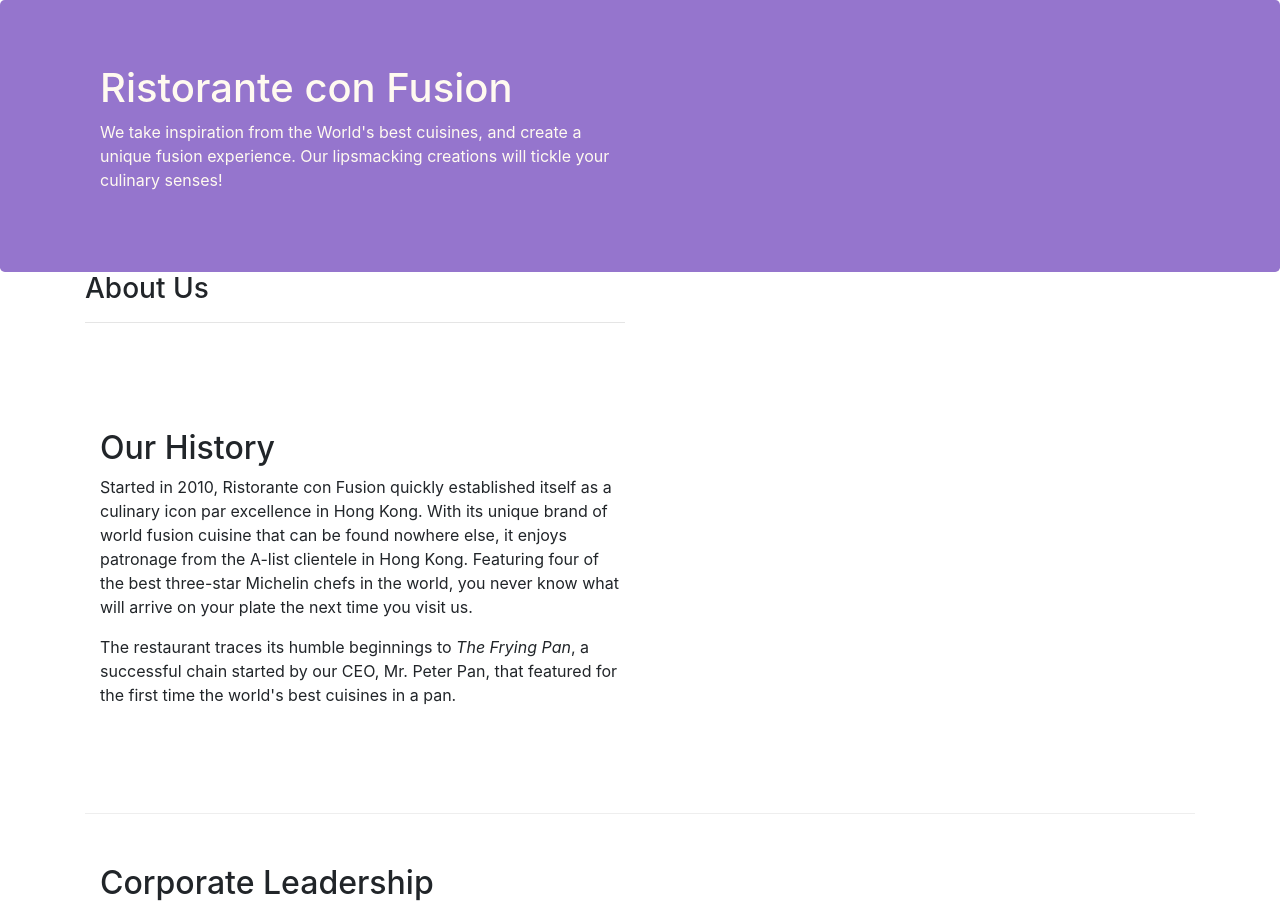
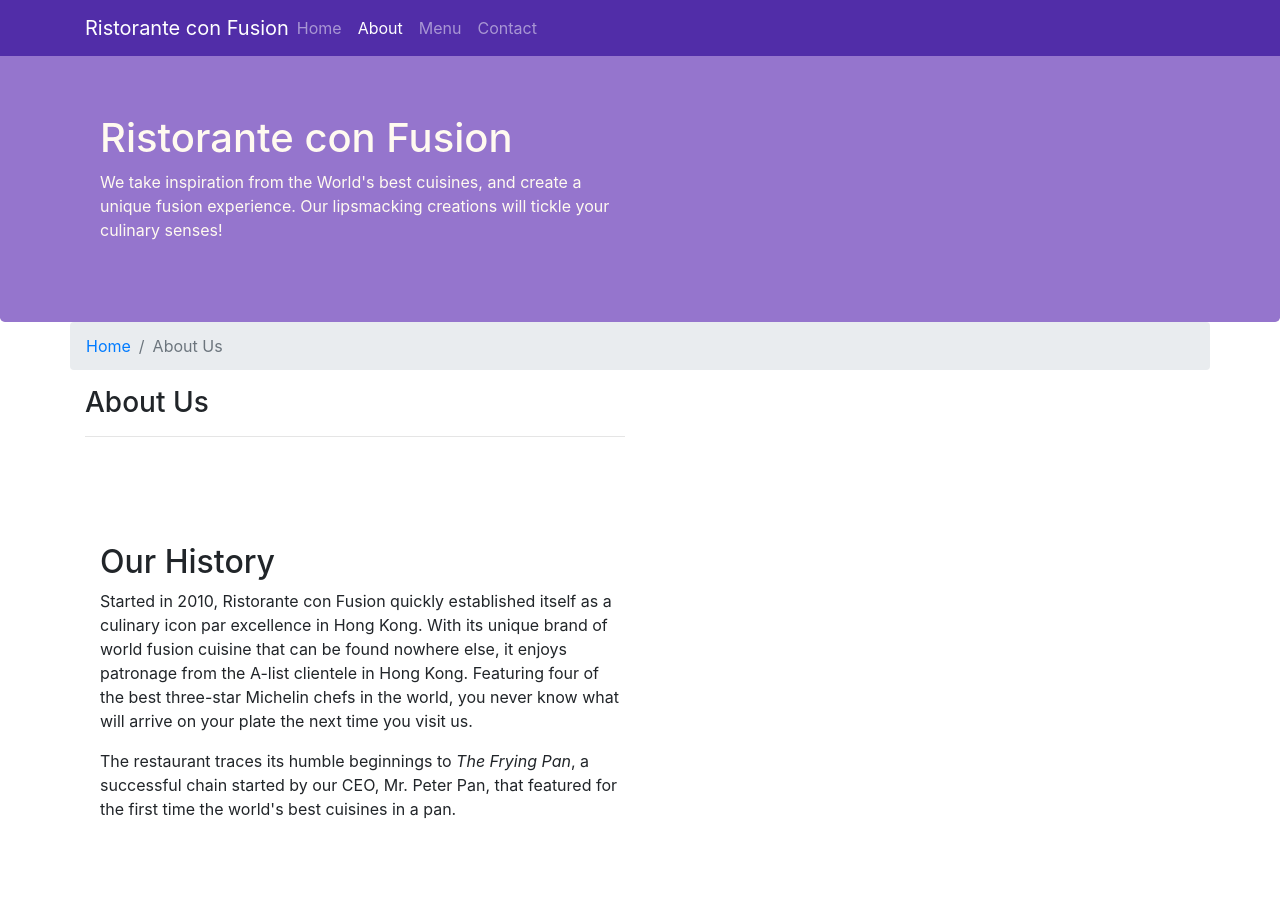
Before and after one commit to isakovairat/conFusion, a website: page aboutus.html in a window 1280 px wide. Shown: the top 905 px of the page. Drawn offline with nearby package versions, Linux system fonts and the light colour scheme.

Commit message:
navbar and breadcrumb

```diff
--- a/aboutus.html
+++ b/aboutus.html
@@ -15,7 +15,22 @@
 </head>
 
 <body>
-
+    <nav class="navbar navbar-dark navbar-expand-sm fixed-top">
+        <div class="container">
+            <button class="navbar-toggler" type="button" data-toggle="collapse" data-target="#Navbar">
+                <span class="navbar-toggler-icon"></span>
+            </button>
+            <a class="navbar-brand mr-auto" href="./index.html">Ristorante con Fusion</a>
+            <div class="collapse navbar-collapse" id="Navbar">
+                <ul class="navbar-nav mr-auto">
+                    <li class="nav-items"><a class="nav-link" href="./index.html">Home</a></li>
+                    <li class="nav-items active"><a class="nav-link" href="./aboutus.html">About</a></li>
+                    <li class="nav-items"><a class="nav-link" href="#">Menu</a></li>
+                    <li class="nav-items"><a class="nav-link" href="#">Contact</a></li>
+                </ul>
+            </div>
+        </div>
+    </nav>
     <header class="jumbotron">
         <div class="container">
             <div class="row row-header">
@@ -31,9 +46,13 @@
 
     <div class="container">
         <div class="row">
+            <ol class="col-12 breadcrumb">
+                <li class="breadcrumb-item"><a href="./index.html">Home</a></li>
+                <li class="breadcrumb-item active">About Us</li>
+            </ol>
             <div class="col-12 col-sm-6">
-               <h3>About Us</h3>
-               <hr>
+                <h3>About Us</h3>
+                <hr>
             </div>
         </div>
 
@@ -69,8 +88,8 @@
                 <div class="col-4 offset-1 col-sm-2">
                     <h5>Links</h5>
                     <ul class="list-unstyled">
-                        <li><a href="#">Home</a></li>
-                        <li><a href="#">About</a></li>
+                        <li><a href="./index.html">Home</a></li>
+                        <li><a href="./aboutus.html">About</a></li>
                         <li><a href="#">Menu</a></li>
                         <li><a href="#">Contact</a></li>
                     </ul>
--- a/css/styles.css
+++ b/css/styles.css
@@ -38,3 +38,12 @@
 	padding-top: 40px;
 	padding-bottom: 40px;
 }
+
+body {
+	padding: 50px 0px 0px 0px;
+	z-index: 0;
+}
+
+.navbar-dark {
+	background-color:#512DA8;
+}
```
Also changed, not shown: index.html (+18 -2 lines).
